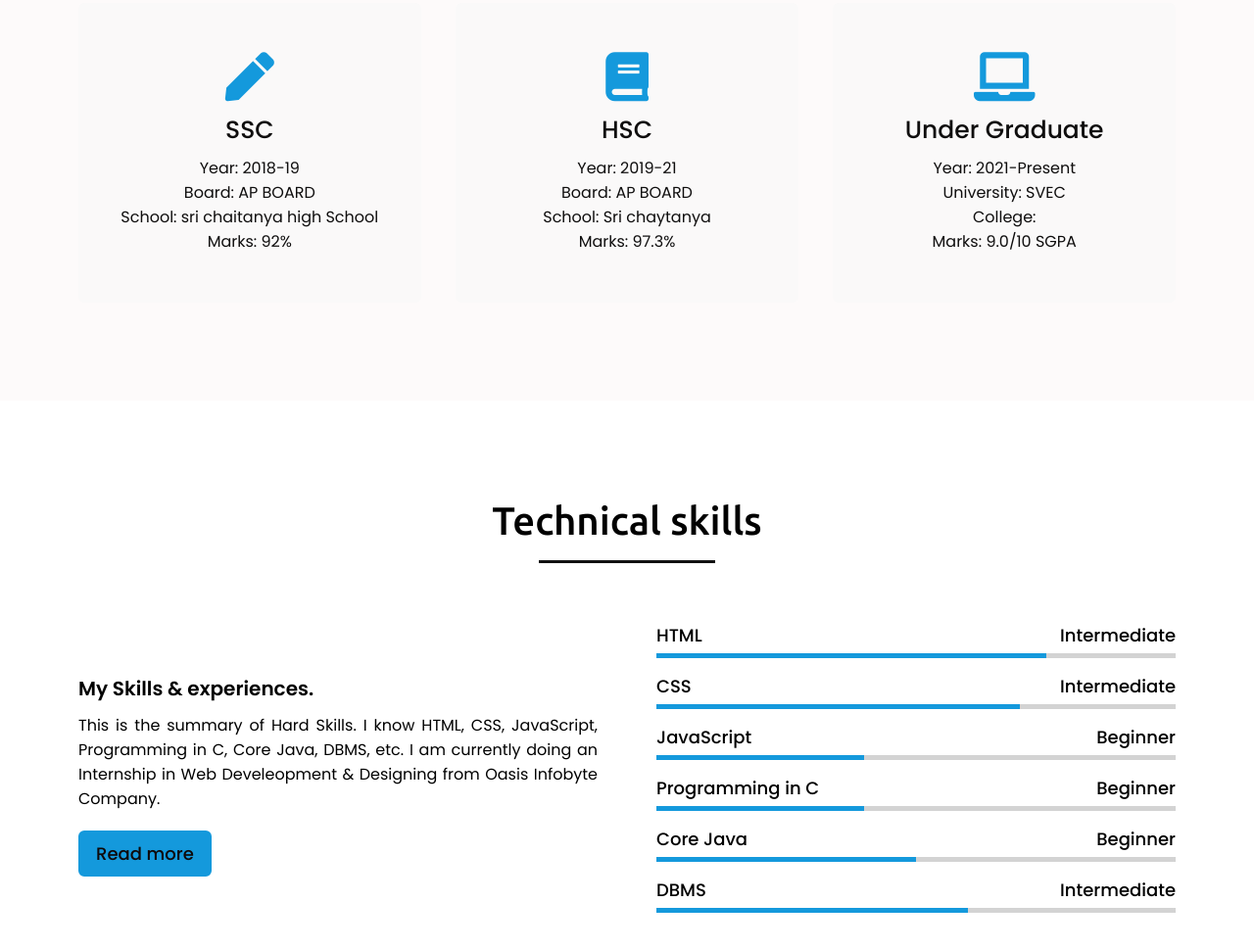
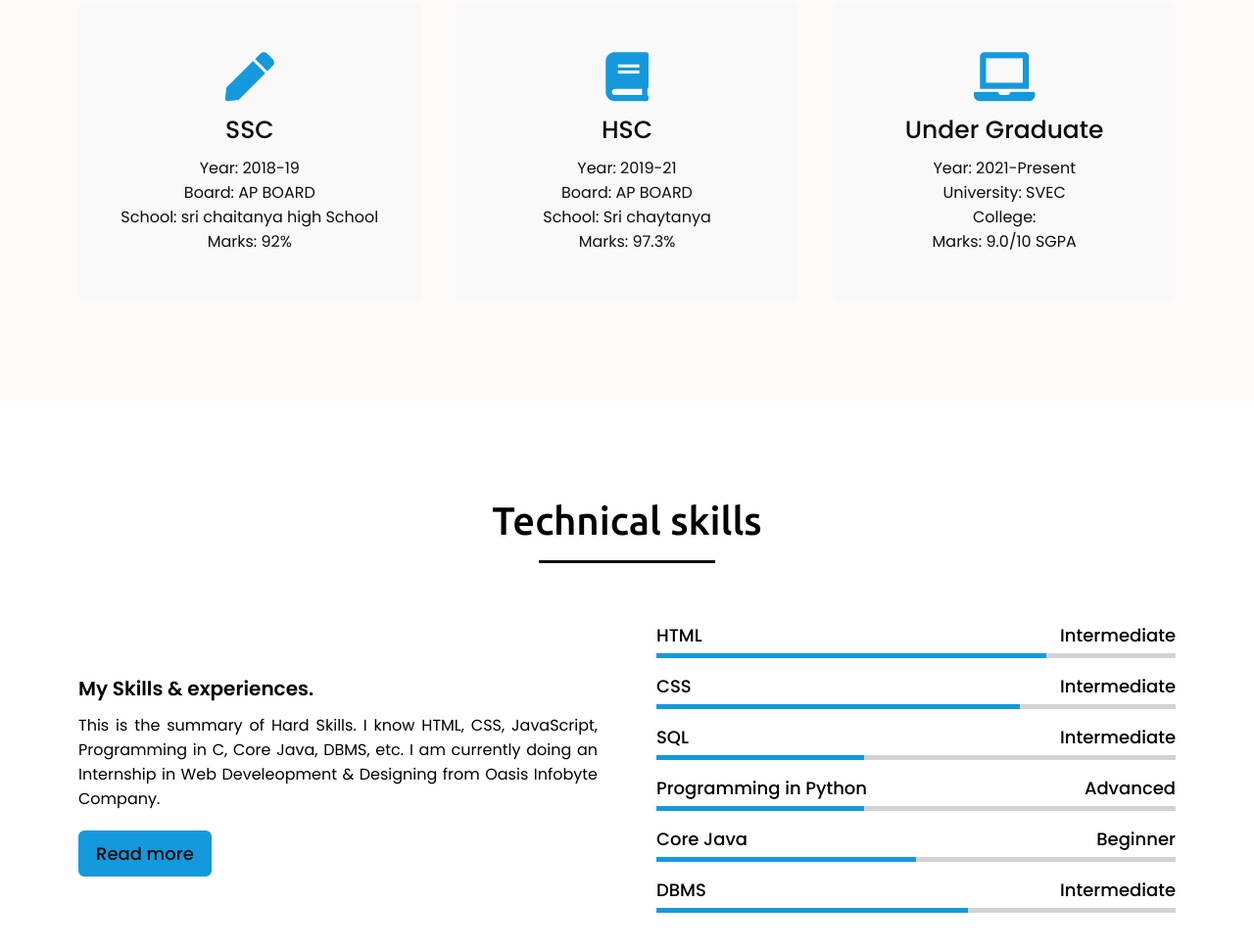
Before and after one commit to PASUPULASIVAGEETHA/Oasis-L-1-T-2-, a plain HTML site: page index.html in a window 1280 px wide. Shown: the part 1406-2376 px from the top of the page at 98% size. Drawn offline with nearby package versions, Linux system fonts and the light colour scheme.

Commit message:
Update index.html

```diff
--- a/index.html
+++ b/index.html
@@ -59,8 +59,7 @@
                 </div>
                 <div class="column right">
                     <div class="text">I am pasupula siva geetha </div>
-                    <p>I am an Engineering Student. Currently I pursuing my B.Tech in cse iot from Sree Vidyanikethan Engineering College  with an aggregate 8.2 CGPA. I am from Tirupati. I completed my school education from SVUCE . I am looking for a job in Web Develeopment and Full Stack Development. Currently, I am doing a remote
-                        Internship in Web Development and Designing from Oasis Infobyte Company. I have done certification in Python Programming, Web Development, C basics
+                    <p>I am an Engineering Student. Currently I pursuing my B.Tech in CSE-IOT from Sree Vidyanikethan Engineering College  with an aggregate 8.54 CGPA. I am from Tirupati. I completed my school education from SVUCE . I am looking for a job in Product Designer.I have done certification in Python Programming, Web Development, C basics
                         etc. You can have a look at my resume.
                     </p>
                     <a href="#">My Resume</a>
@@ -145,15 +144,15 @@
                     </div>
                     <div class="bars">
                         <div class="info">
-                            <span>JavaScript</span>
-                            <span>Beginner</span>
+                            <span>SQL</span>
+                            <span>Intermediate</span>
                         </div>
                         <div class="line js"></div>
                     </div>
                     <div class="bars">
                         <div class="info">
-                            <span>Programming in C</span>
-                            <span>Beginner</span>
+                            <span>Programming in Python</span>
+                            <span>Advanced</span>
                         </div>
                         <div class="line c"></div>
                     </div>
```
